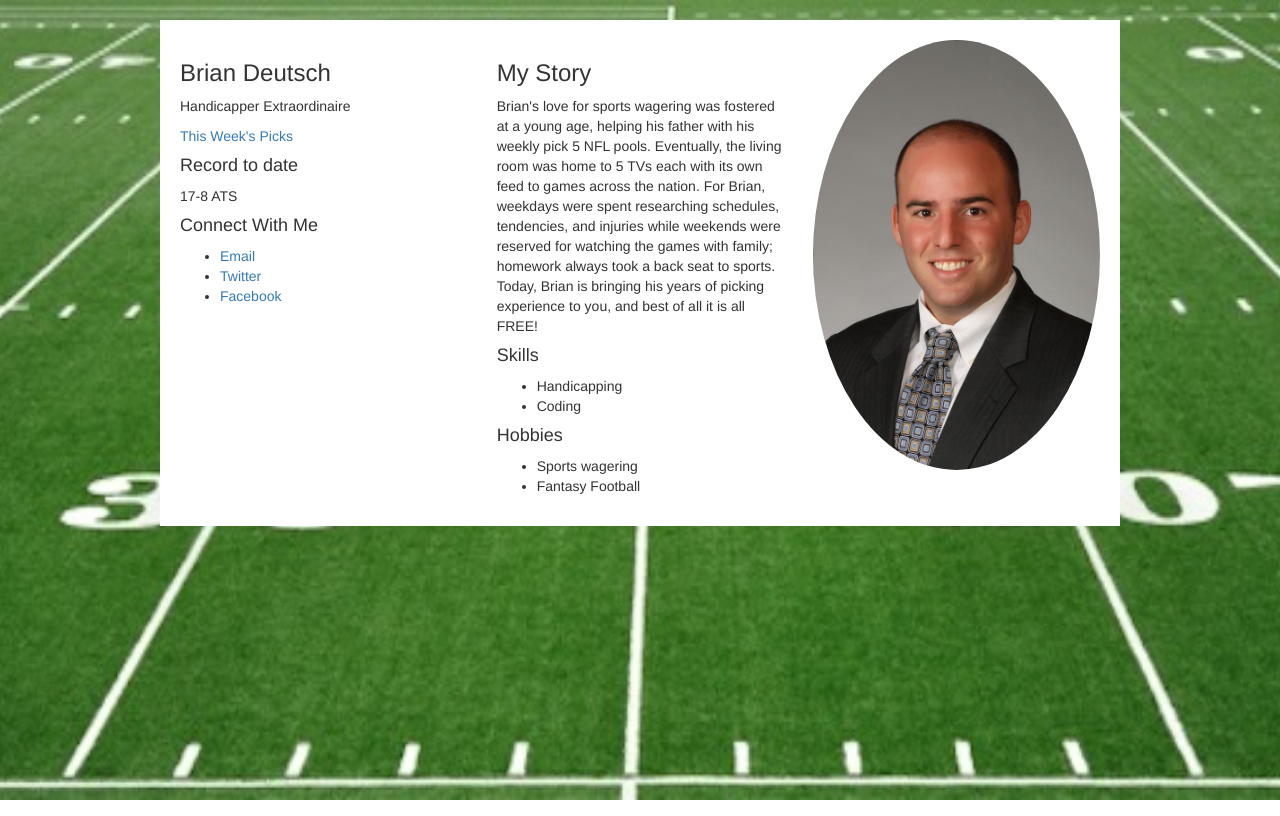
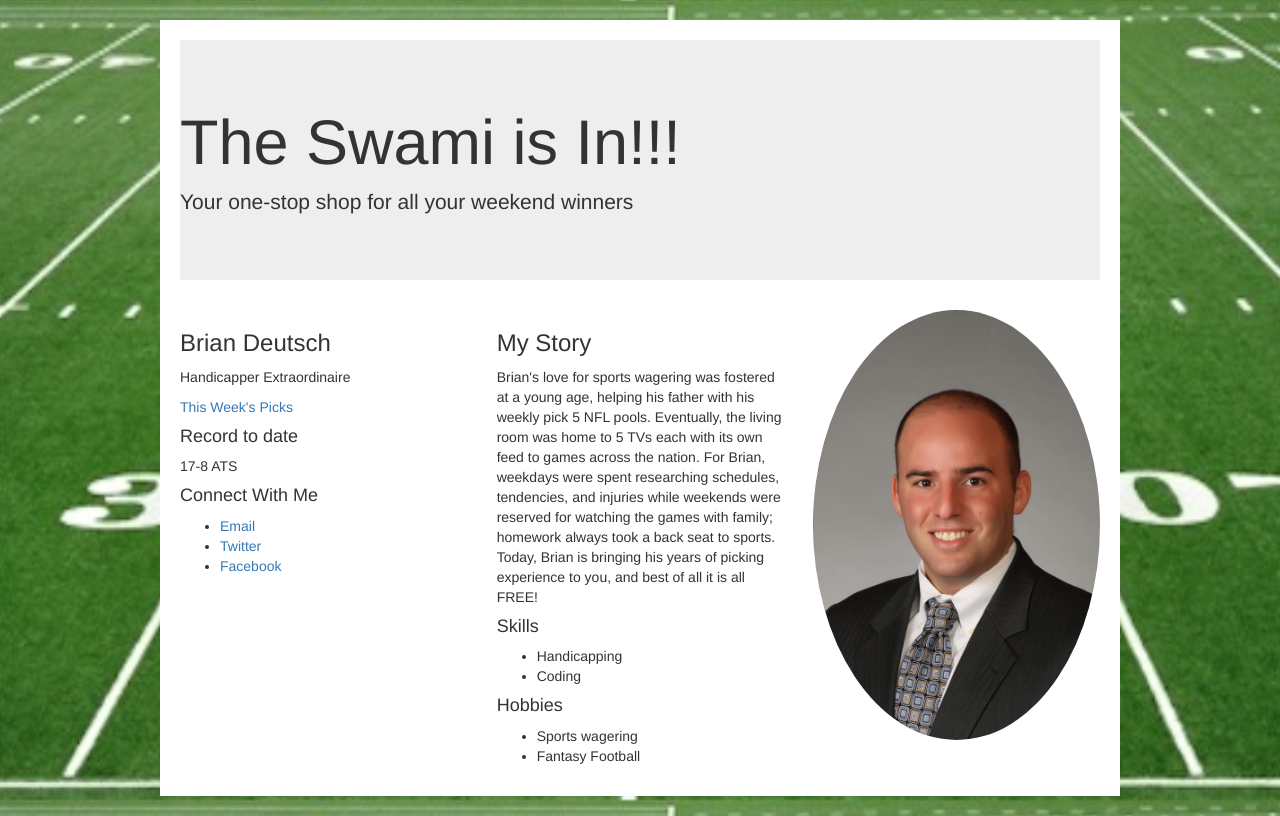
Before and after one commit to BrianDeutsch/BrianDeutsch.github.io, a plain HTML site: page index.html in a window 1280 px wide. Drawn offline with nearby package versions, Linux system fonts and the light colour scheme.

Commit message:
jumbotron

```diff
--- a/index.html
+++ b/index.html
@@ -10,6 +10,10 @@
 </head>
 <body>
   <div id="wrapper">
+  <div class="jumbotron">
+  <h1>The Swami is In!!!</h1>
+  <p>Your one-stop shop for all your weekend winners</p>
+</div>
   <div class="row">
 <div class="col-sm-4">
 <h3>Brian Deutsch</h3>
```
